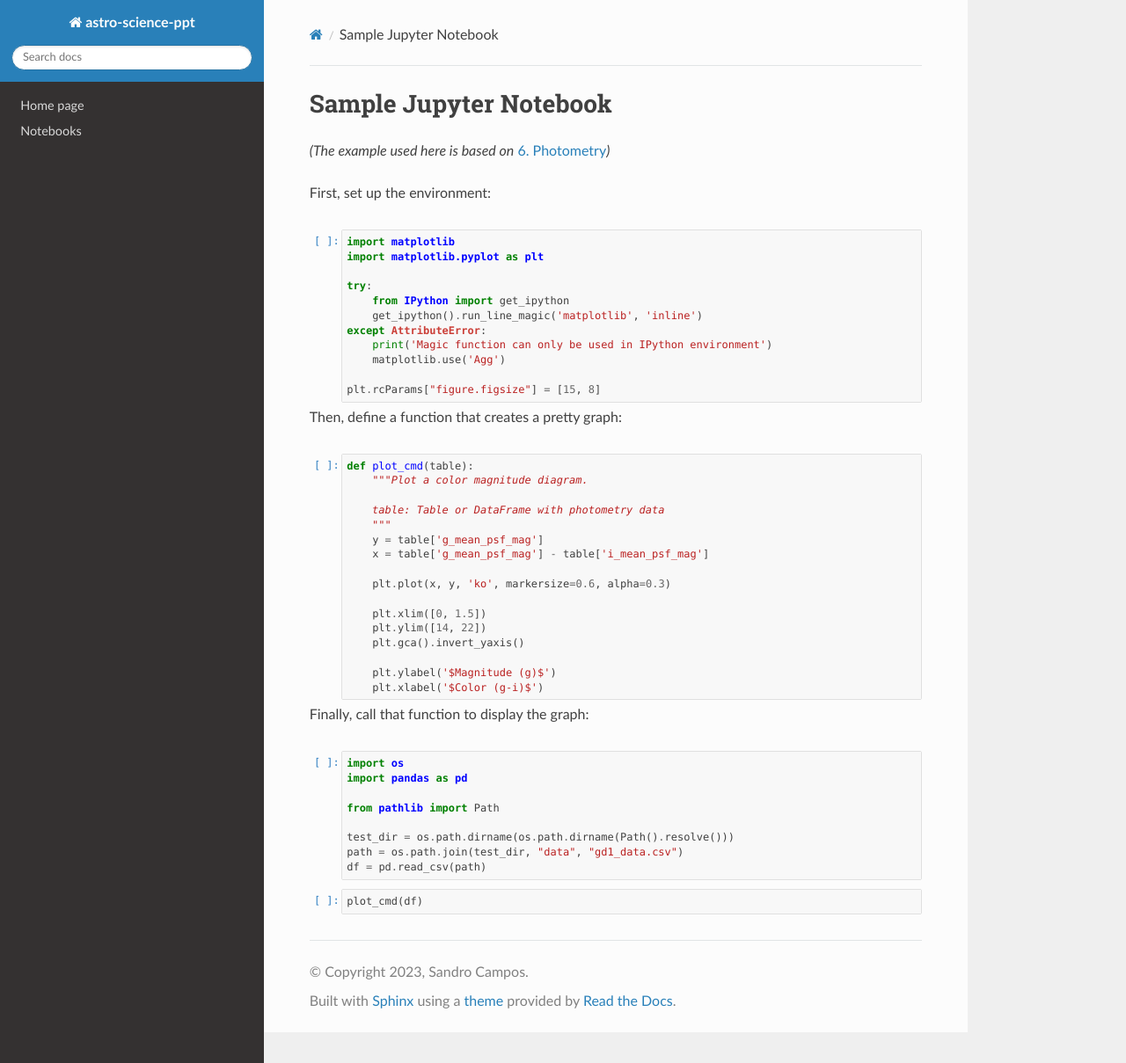
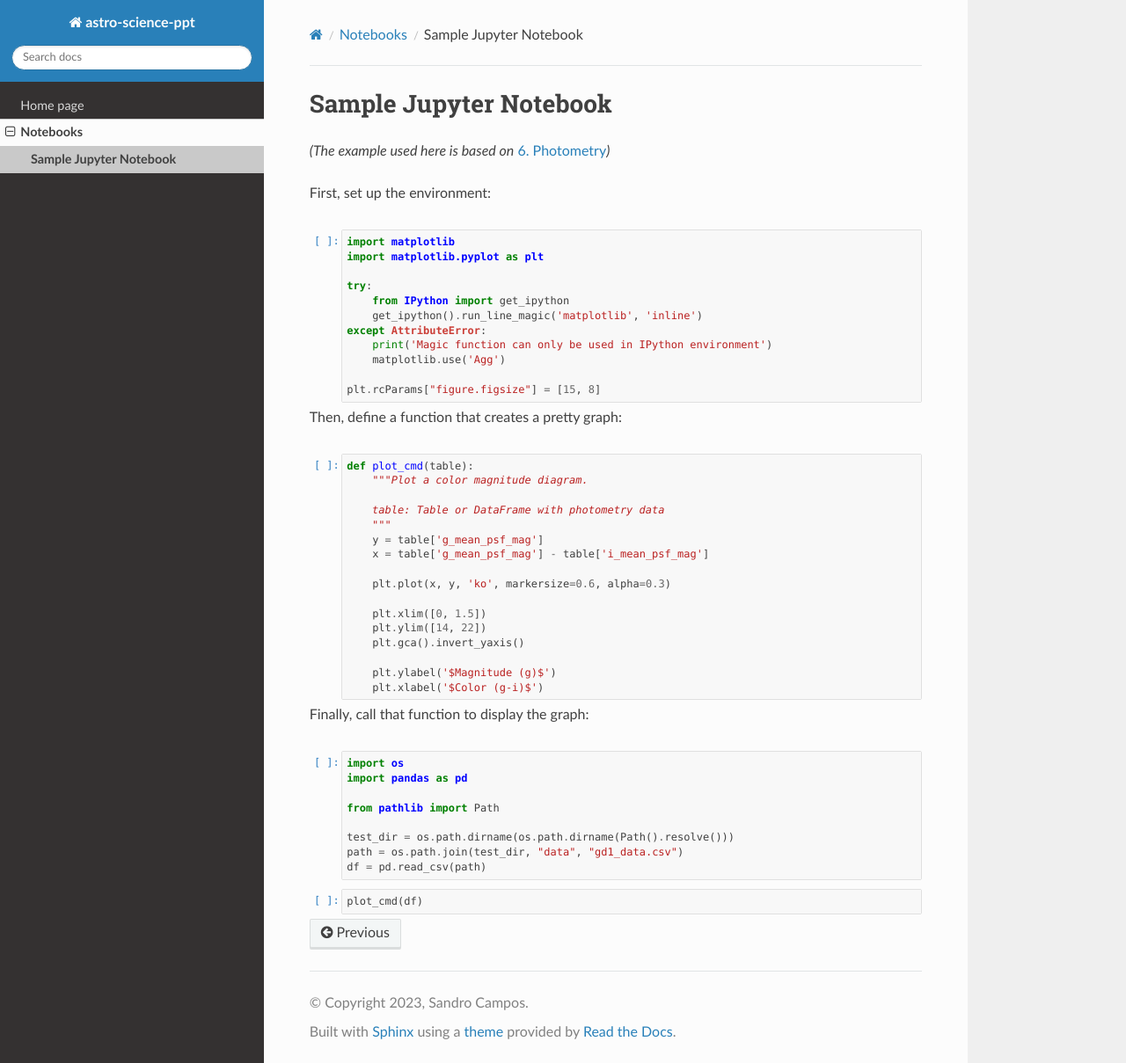
Before and after one commit to camposandro/astro-science-ppt, a Sphinx documentation site: the page built from docs/notebooks/notebook.ipynb, in a window 1280 px wide and 1209 px high. Shown: the whole window at 88% size. Built offline with Sphinx 7.4.7 and the Read the Docs theme 2.0.0, drawn with Linux system fonts in a browser that asks for light colours; pages that are not in the unit, such as notebooks, are missing from menus; the version number could not be read and is left out.

Commit message:
Update notebook reference in documentation

```diff
--- a/docs/notebooks.rst
+++ b/docs/notebooks.rst
@@ -3,4 +3,4 @@ Notebooks
 
 .. toctree::
 
-    Introducing Jupyter Notebooks <notebooks/intro_notebook>
+    Sample Jupyter Notebook <notebooks/notebook>
```
